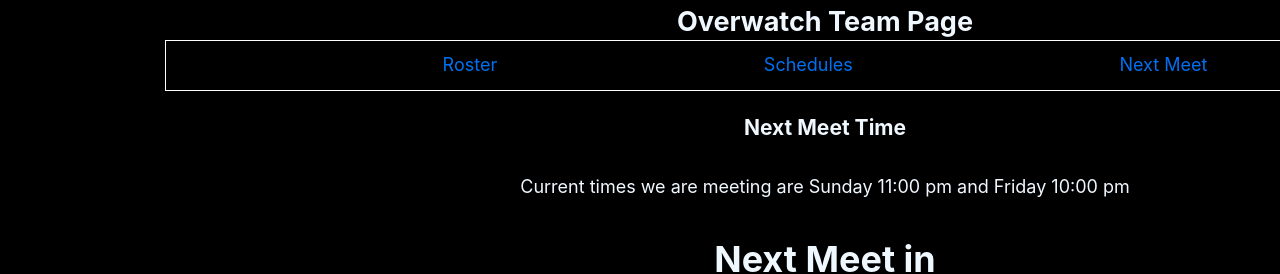
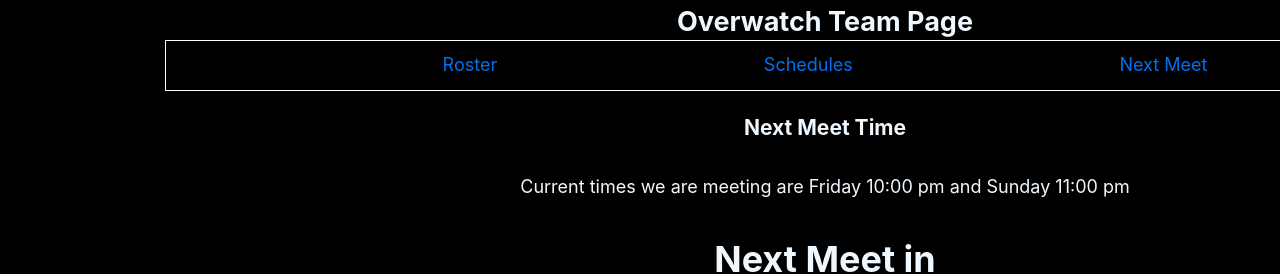
Before and after one commit to IcyIce-FSDev/IcyIce-FSDev, a Next.js app: page /projects/overwatch/meet in a window 1280 px wide. Shown: the top 274 px of the page. Built offline with nearby package versions, Linux system fonts and the light colour scheme.

Commit message:
Update states

```diff
--- a/pages/projects/overwatch/meet.js
+++ b/pages/projects/overwatch/meet.js
@@ -35,7 +35,6 @@
   // Set the time to 10:00 PM in UTC
   nextFriday.setUTCHours(22, 0, 0, 0);
 
-  console.log(nextFriday);
   return nextFriday;
 }
 
@@ -52,13 +51,8 @@
   // Set the time to 11:00 PM in UTC
   nextSunday.setUTCHours(23, 0, 0, 0);
 
-  console.log(nextSunday);
   return nextSunday;
 }
-
-const nextFriday10PM = getNextFriday10PM();
-
-const nextSunday11PM = getNextSunday11PM();
 
 export default function Meet() {
   const [nextMeet, setNextMeet] = useState({
@@ -69,10 +63,13 @@
     totals: "Loading...",
   });
 
+  const [sunday, setSunday] = useState(getNextSunday11PM());
+  const [friday, setFriday] = useState(getNextFriday10PM());
+
   useEffect(() => {
     const timer = setInterval(() => {
-      const sundayTime = useCountdown(nextSunday11PM);
-      const fridayTime = useCountdown(nextFriday10PM);
+      const sundayTime = useCountdown(sunday);
+      const fridayTime = useCountdown(friday);
 
       if (fridayTime.totals == 0) {
         setNextMeet(sundayTime);
@@ -105,8 +102,8 @@
         <br />
         <p>
           Current times we are meeting are{" "}
-          {`${moment(nextSunday11PM).format("dddd hh:mm a")}`} and{" "}
-          {`${moment(nextFriday10PM).format("dddd hh:mm a")}`}
+          {`${moment(friday).format("dddd hh:mm a")}`} and{" "}
+          {`${moment(sunday).format("dddd hh:mm a")}`}
         </p>
         <br />
         <h1>Next Meet in</h1>
```
